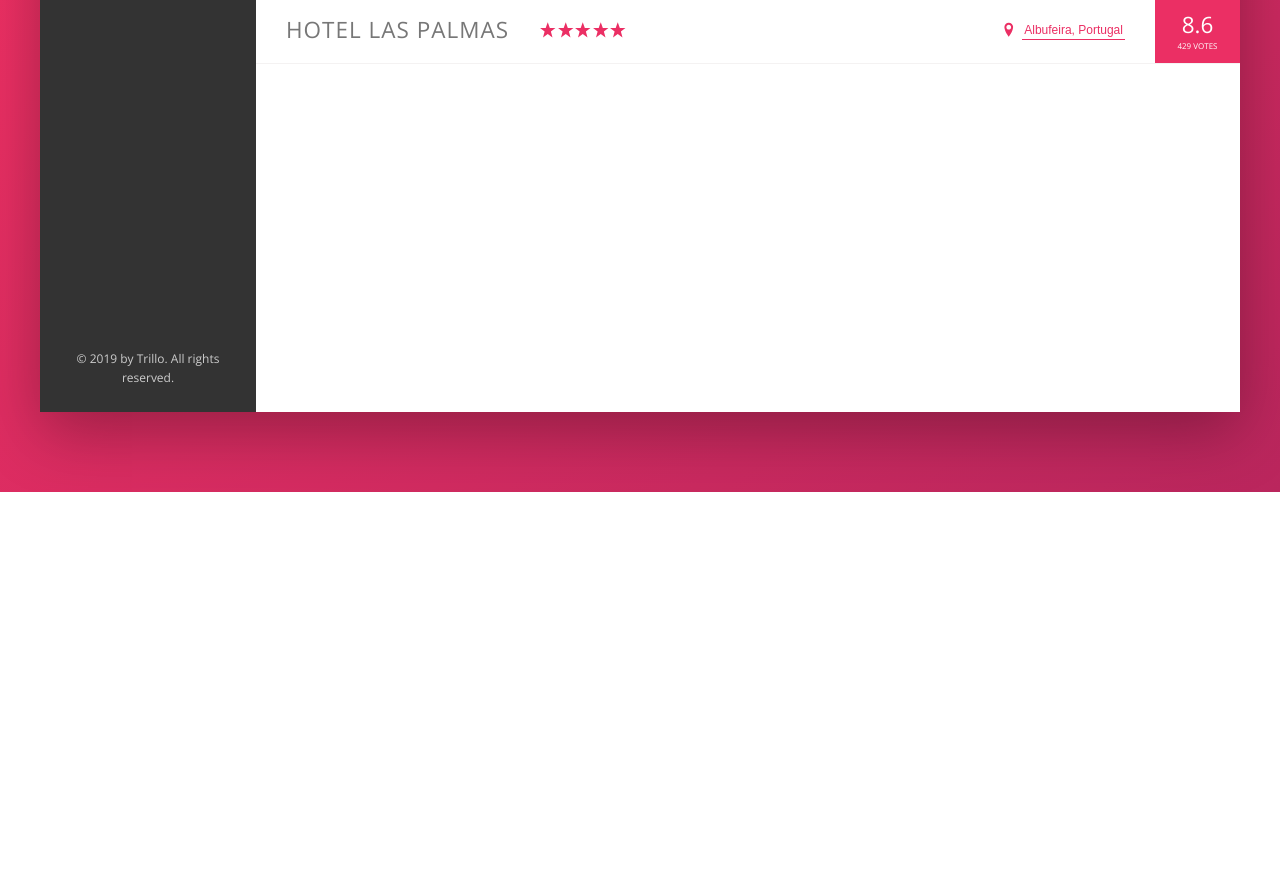
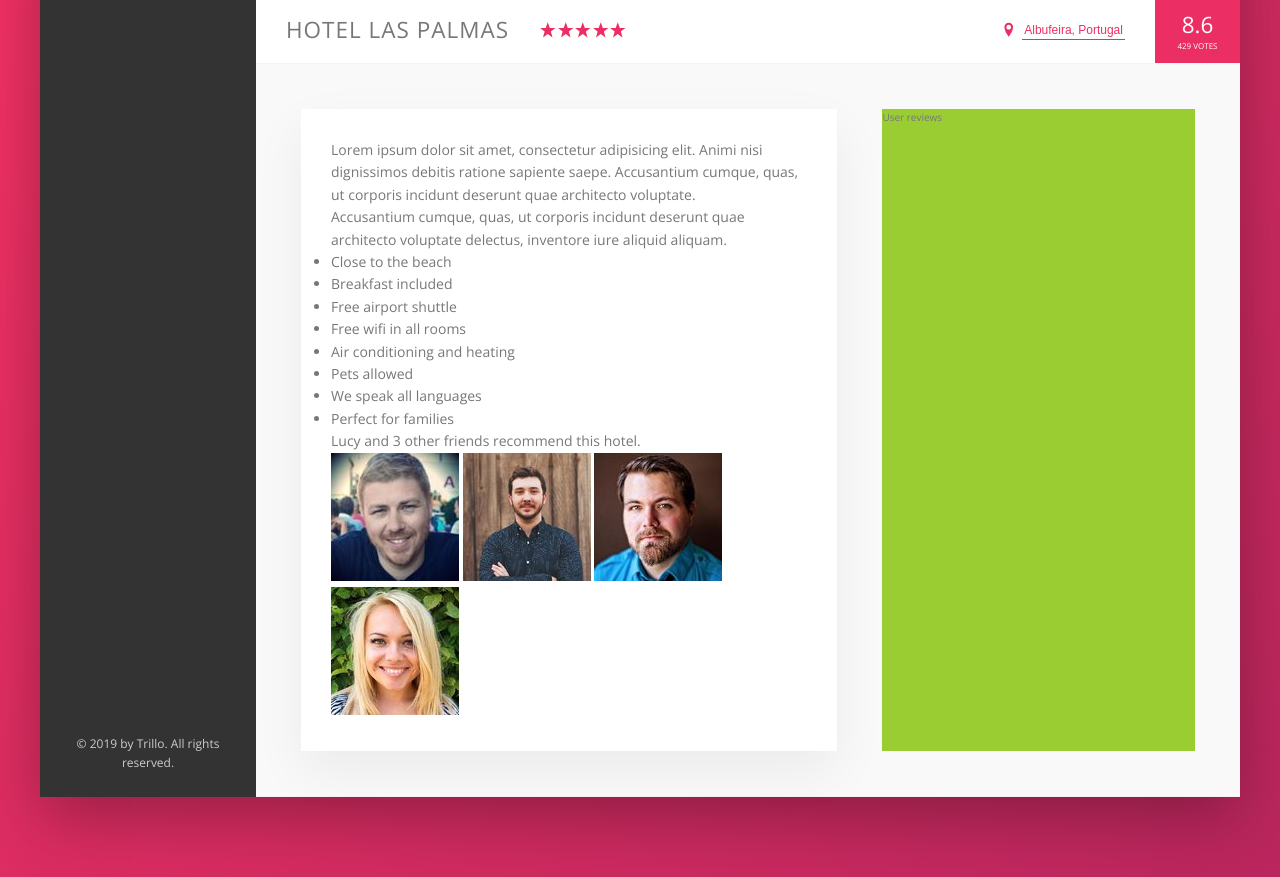
Before and after one commit to lucierabahi/trillo, a website: page index.html in a window 1280 px wide. Shown: the part 538-1415 px from the top of the page. Before the commit the page ends 1030 px from the top, so only its background shows below. Drawn offline with nearby package versions, Linux system fonts and the light colour scheme.

Commit message:
description layout

```diff
--- a/index.html
+++ b/index.html
@@ -175,6 +175,68 @@
                             <div class="overview__rating-count">429 votes</div>
                         </div>
                     </div>
+
+                    <div class="detail">
+                        <div class="description">
+                            <p class="paragraph">
+                                Lorem ipsum dolor sit amet, consectetur
+                                adipisicing elit. Animi nisi dignissimos debitis
+                                ratione sapiente saepe. Accusantium cumque,
+                                quas, ut corporis incidunt deserunt quae
+                                architecto voluptate.
+                            </p>
+                            <p class="paragraph">
+                                Accusantium cumque, quas, ut corporis incidunt
+                                deserunt quae architecto voluptate delectus,
+                                inventore iure aliquid aliquam.
+                            </p>
+                            <ul class="list">
+                                <li class="list__item">Close to the beach</li>
+                                <li class="list__item">Breakfast included</li>
+                                <li class="list__item">Free airport shuttle</li>
+                                <li class="list__item">
+                                    Free wifi in all rooms
+                                </li>
+                                <li class="list__item">
+                                    Air conditioning and heating
+                                </li>
+                                <li class="list__item">Pets allowed</li>
+                                <li class="list__item">
+                                    We speak all languages
+                                </li>
+                                <li class="list__item">Perfect for families</li>
+                            </ul>
+                            <div class="recommend">
+                                <p class="recommend__count">
+                                    Lucy and 3 other friends recommend this
+                                    hotel.
+                                </p>
+                                <div class="recommend__friends">
+                                    <img
+                                        src="img/user-3.jpg"
+                                        alt="friend 1"
+                                        class="recommend__photo"
+                                    />
+                                    <img
+                                        src="img/user-4.jpg"
+                                        alt="friend 2"
+                                        class="recommend__photo"
+                                    />
+                                    <img
+                                        src="img/user-5.jpg"
+                                        alt="friend 3"
+                                        class="recommend__photo"
+                                    />
+                                    <img
+                                        src="img/user-6.jpg"
+                                        alt="friend 4"
+                                        class="recommend__photo"
+                                    />
+                                </div>
+                            </div>
+                        </div>
+                        <div class="user-reviews">User reviews</div>
+                    </div>
                 </main>
             </div>
         </div>
--- a/sass/_base.scss
+++ b/sass/_base.scss
@@ -13,6 +13,9 @@
     --color-grey-dark-3: #999;
 
     --shadow-dark: 0 2rem 6rem rgba(0, 0, 0, 0.3);
+    --shadow-light: 0 2rem 5rem rgba(0, 0, 0, 0.06);
+
+    --line: 1px solid var(--color-grey-light-2);
 }
 
 * {
--- a/sass/_components.scss
+++ b/sass/_components.scss
@@ -200,7 +200,7 @@
 .overview {
     display: flex;
     align-items: center;
-    border-bottom: 1px solid var(--color-grey-light-2);
+    border-bottom: var(--line);
 
     &__heading {
         font-size: 2.25rem;
--- a/sass/_layout.scss
+++ b/sass/_layout.scss
@@ -11,7 +11,7 @@
     font-size: 1.4rem;
     height: 7rem;
     background-color: #fff;
-    border-bottom: 1px solid var(--color-grey-light-2);
+    border-bottom: var(--line);
 
     display: flex;
     justify-content: space-between;
@@ -34,7 +34,27 @@
 
 .hotel-view {
     background-color: #fff;
-    height: 80rem;
 
     flex: 1;
 }
+
+.detail {
+    display: flex;
+    padding: 4.5rem;
+    background-color: var(--color-grey-light-1);
+    border-bottom: var(--line);
+}
+
+.description {
+    font-size: 1.4rem;
+    background-color: #fff;
+    box-shadow: var(--shadow-light);
+    padding: 3rem;
+    flex: 0 0 60%;
+    margin-right: 4.5rem;
+}
+
+.user-reviews {
+    background-color: yellowgreen;
+    flex: 1;
+}
```
Also changed, not shown: css/style.css.
